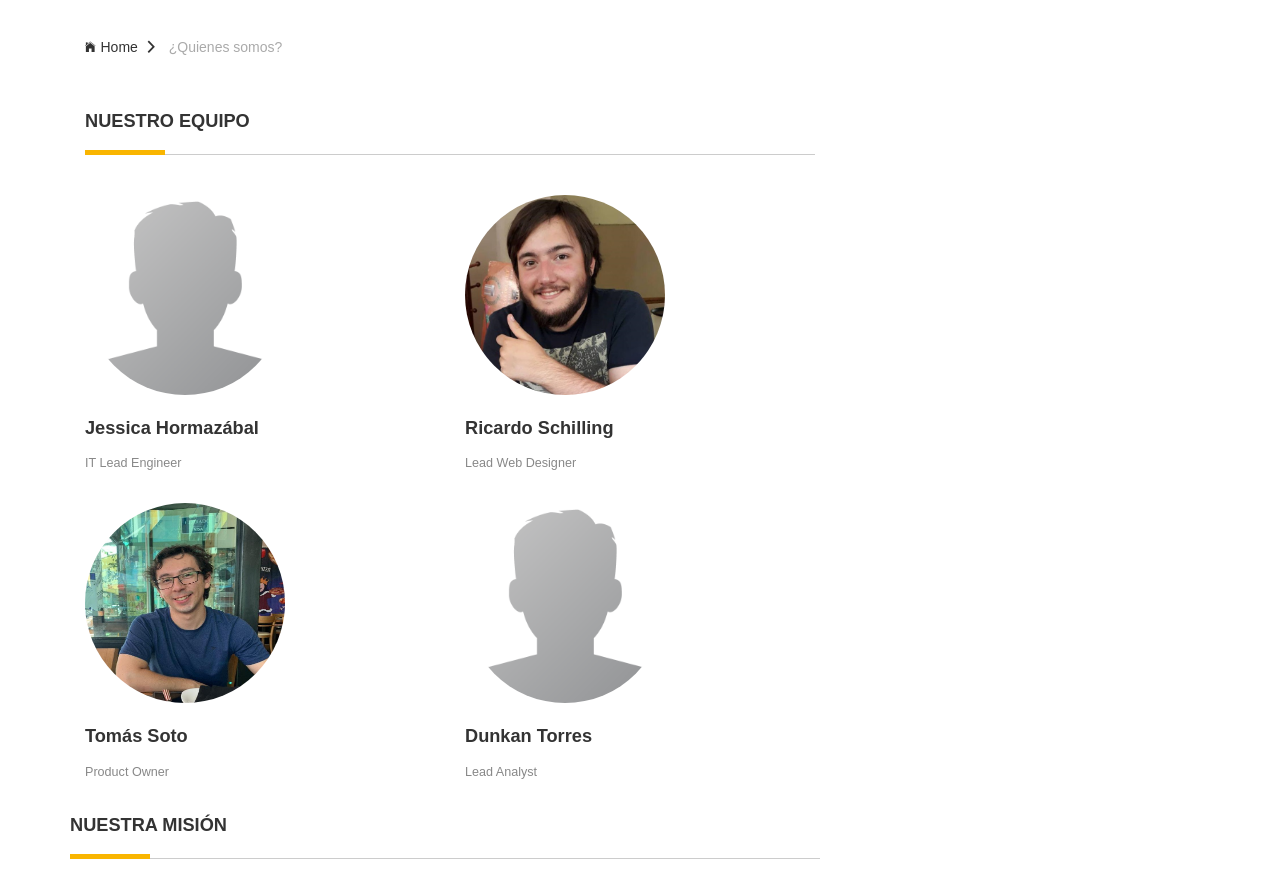
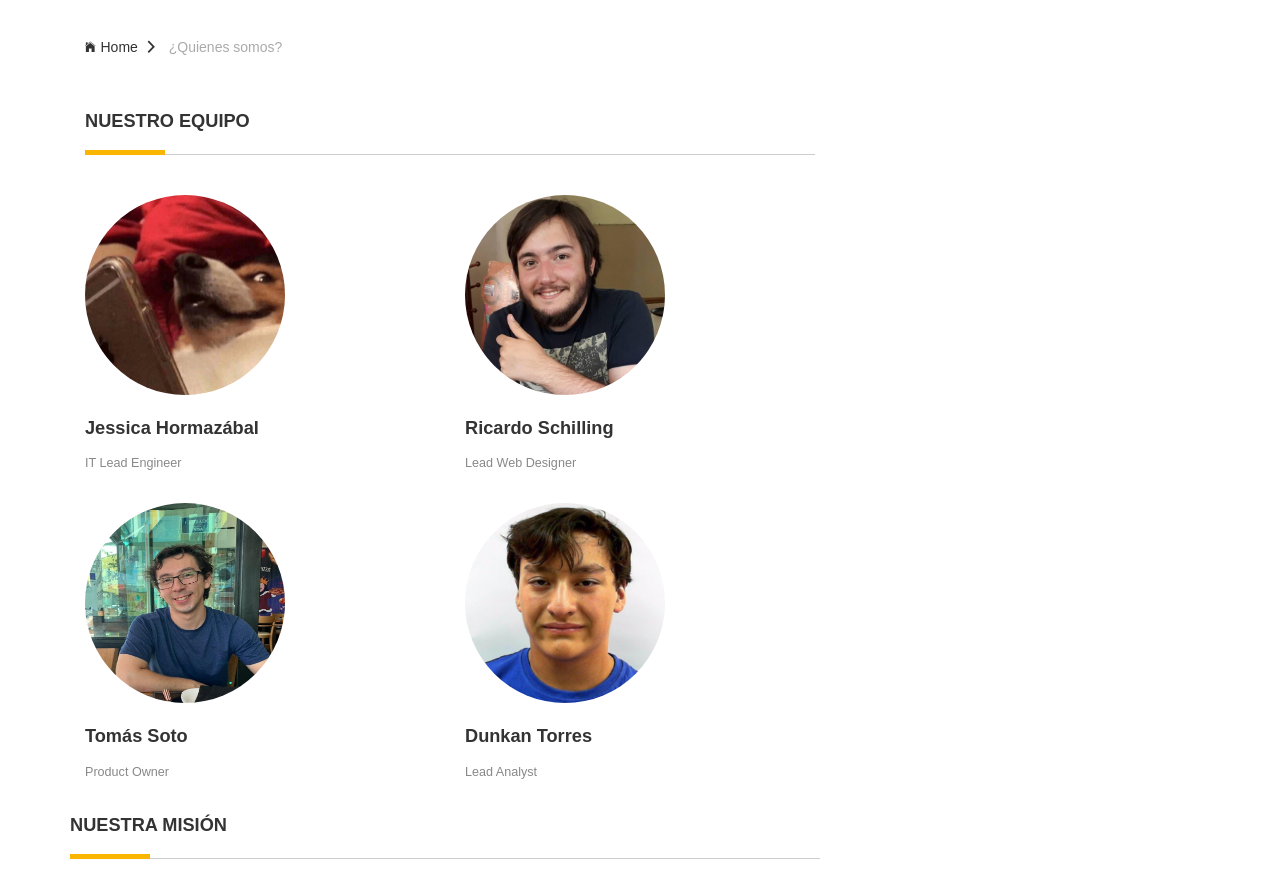
Before and after one commit to IchottMano/shisutemu-ltda, a plain HTML site: page nosotros.html in a window 1280 px wide. Shown: the part 152-1048 px from the top of the page. Drawn offline with Linux system fonts and the light colour scheme; files whose address does not match are found by name; a web font is replaced by a local one.

Commit message:
added photos

```diff
--- a/nosotros.html
+++ b/nosotros.html
@@ -79,7 +79,7 @@
 					<div class="row">
 
 						<div class="col-sm-6">
-							<img class="our-images" src="images/default.png" alt="">
+							<img class="our-images" src="images/jessica.jpg" alt="">
 							<h4 class="pt-20"><a href="#"><b>Jessica Hormazábal</b></a></h4>
 							<ul class="list-li-mr-20 pt-10 mb-30">
 								<li class="color-lite-black">IT Lead Engineer</li>
@@ -103,7 +103,7 @@
 						</div><!-- col-sm-6 -->
 
 						<div class="col-sm-6">
-							<img class="our-images" src="images/default.png" alt="">
+							<img class="our-images" src="images/dunkan.jpg" alt="">
 							<h4 class="pt-20"><a href="#"><b>Dunkan Torres</b></a></h4>
 							<ul class="list-li-mr-20 pt-10 mb-30">
 								<li class="color-lite-black">Lead Analyst</li>
```
Also changed, not shown: images/dunkan.jpg (added), images/jessica.jpg (added).
